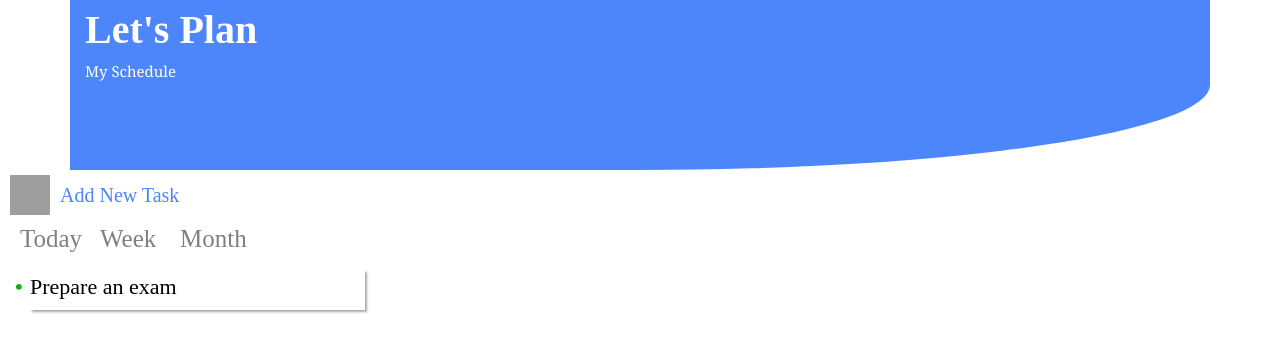
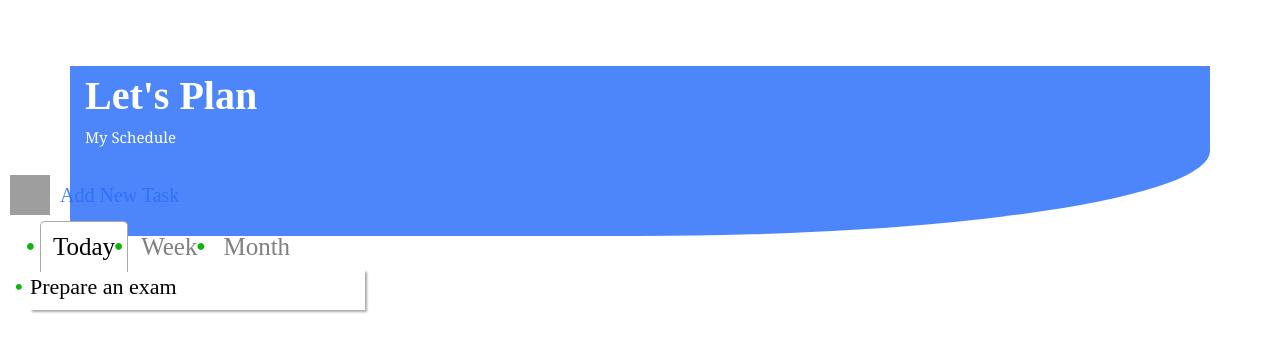
Before and after one commit to hilalguvenc/task-manager, a React (Create React App) app: page / in a window 1280 px wide. Shown: the top 352 px of the page. Built offline with nearby package versions, Linux system fonts and the light colour scheme; grey boxes are pictures that could not be loaded.

Commit message:
tab added

```diff
--- a/src/App.jsx
+++ b/src/App.jsx
@@ -1,24 +1,32 @@
 import React, { Fragment } from "react";
 import { BrowserRouter as Router, Route, Switch } from "react-router-dom";
+import { Tab, Tabs, TabList, TabPanel } from "react-tabs";
+import "react-tabs/style/react-tabs.css";
 import "./style/App.css";
 import Homapage from "./pages/Homepage";
-import Week from "./pages/Week";
-import Month from "./pages/Month";
 import AddNewTask from "./pages/AddNewTask";
 
 const App = () => {
   return (
     <Fragment>
+      <Tabs>
+        <TabList className="tab-list">
+          <Tab>Today</Tab>
+          <Tab>Week</Tab>
+          <Tab>Month</Tab>
+        </TabList>
+
+        {/* <TabPanel>
+      <h2>Any content 1</h2>
+    </TabPanel>
+    <TabPanel>
+      <h2>Any content 2</h2>
+    </TabPanel> */}
+      </Tabs>
       <Router>
         <Switch>
           <Route exact path="/">
             <Homapage />
-          </Route>
-          <Route exact path="/week">
-            <Week />
-          </Route>
-          <Route exact path="/month">
-            <Month />
           </Route>
           <Route exact path="/addnewtask">
             <AddNewTask />
--- a/src/pages/Homepage.jsx
+++ b/src/pages/Homepage.jsx
@@ -48,13 +48,7 @@ const Homepage = () => {
           <p className="add-text">Add New Task</p>
         </Link>
       </div>
-      <div className="today">Today</div>
-      <Link to="/week">
-        <div className="week">Week</div>
-      </Link>
-      <Link to="/month">
-        <div className="month">Month</div>
-      </Link>
+
       <ul>
         <li className="todoList">{todoList()} </li>
       </ul>
--- a/src/pages/Month.jsx
+++ /dev/null
@@ -1,22 +0,0 @@
-import React from "react";
-import backarrow from "../style/backarrow.png";
-import { Link } from "react-router-dom";
-
-function Month() {
-  return (
-    <div>
-      <div className="back-container">
-        <Link to="/">
-          <img className="back-arrow" src={backarrow} />
-        </Link>
-        <Link to="/addnewtask">
-          <img
-            className="month-plus"
-            src={`https://img.icons8.com/nolan/64/plus-math.png`}
-          />
-        </Link>
-      </div>
-    </div>
-  );
-}
-export default Month;
--- a/src/pages/Week.jsx
+++ /dev/null
@@ -1,24 +0,0 @@
-import React from "react";
-import backarrow from "../style/backarrow.png";
-import { Link } from "react-router-dom";
-import Calendar from "react-calendar";
-import AddNewTask from "../pages/AddNewTask";
-
-function Week() {
-  return (
-    <div>
-      <div className="back-container">
-        <Link to="/">
-          <img className="back-arrow" src={backarrow} />
-        </Link>
-        <Link to="/addnewtask">
-          <img
-            className="week-plus"
-            src={`https://img.icons8.com/nolan/64/plus-math.png`}
-          />
-        </Link>
-      </div>
-    </div>
-  );
-}
-export default Week;
--- a/src/style/App.css
+++ b/src/style/App.css
@@ -38,33 +38,6 @@
   font-family: "Times New Roman", Times, serif;
   font-style: normal;
   font-size: 20px;
-}
-.today {
-  font-family: "Times New Roman", Times, serif;
-  font-style: normal;
-  color: grey;
-  font-size: 25px;
-  position: absolute;
-  top: 220px;
-  left: 20px;
-}
-.week {
-  font-family: "Times New Roman", Times, serif;
-  font-style: normal;
-  color: grey;
-  font-size: 25px;
-  position: absolute;
-  top: 220px;
-  left: 100px;
-}
-.month {
-  font-family: "Times New Roman", Times, serif;
-  font-style: normal;
-  color: grey;
-  font-size: 25px;
-  position: absolute;
-  top: 220px;
-  left: 180px;
 }
 .todoList {
   position: absolute;
@@ -212,3 +185,14 @@ ul li::before {
   top: 470px;
   left: 160px;
 }
+.tab-list {
+  font-family: "Times New Roman", Times, serif;
+  font-style: normal;
+  color: grey;
+  font-size: 25px;
+  position: relative;
+  top: 220px;
+  left: 0px;
+  display: inline;
+  display: inline-block;
+}
```
